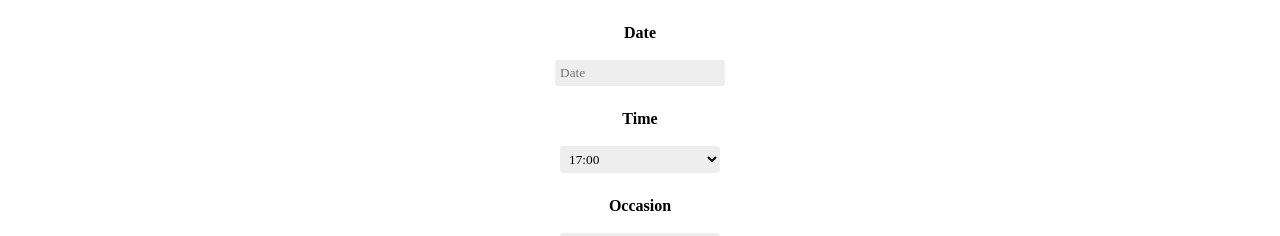
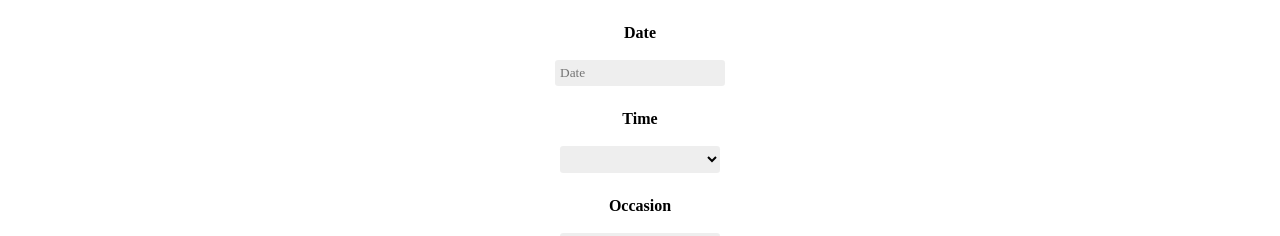
Before and after one commit to rafaellevis07/little-lemon-restaurant, a React (Create React App) app: page /reservations in a window 1280 px wide. Shown: the part 816-1052 px from the top of the page. Built offline with nearby package versions, Linux system fonts and the light colour scheme.

Commit message:
update: Add table booking state

```diff
--- a/src/components/pages/BookingPage.js
+++ b/src/components/pages/BookingPage.js
@@ -1,11 +1,20 @@
+import { useReducer } from "react";
 import Heading from "../sections/bookingPages/Heading";
 import BookingForm from "../sections/bookingPages/BookingForm";
 
 const BookingPage = () => {
+  const updateTimes = (date) => {
+    return date;
+  };
+
+  const initialize = [];
+
+  const [availableTimes, dispatch] = useReducer(updateTimes, initialize);
+
   return (
     <>
       <Heading />
-      <BookingForm />
+      <BookingForm availableTimes={availableTimes} updateTimes={dispatch} />
     </>
   );
 };
--- a/src/components/sections/bookingPages/BookingForm.js
+++ b/src/components/sections/bookingPages/BookingForm.js
@@ -1,16 +1,30 @@
 import { useState } from "react";
 
-const BookingForm = () => {
+const BookingForm = (props) => {
   const [fName, setFName] = useState("");
   const [lName, setLName] = useState("");
   const [email, setEmail] = useState("");
   const [phone, setPhone] = useState("");
   const [guest, setGuest] = useState(1);
   const [date, setDate] = useState("");
-  const [availableTimes, setAvailableTimes] = useState("");
   const [occasion, setOccasion] = useState("");
   const [preference, setPreference] = useState("");
   const [comments, setComments] = useState("");
+
+  const [finalTime, setFinalTime] = useState(
+    props.availableTimes.map((times) => <option>{times}</option>)
+  );
+
+  const handleDateChange = (e) => {
+    setDate(e.target.value);
+
+    var stringify = e.target.value;
+    const date = new Date(stringify);
+
+    props.updateTimes(date);
+
+    setFinalTime(props.availableTimes.map((times) => <option>{times}</option>));
+  };
 
   return (
     <form className="reservation-form">
@@ -100,25 +114,15 @@ const BookingForm = () => {
           minLength={2}
           maxLength={100}
           value={date}
-          onChange={(e) => setDate(e.target.value)}
+          onChange={handleDateChange}
         />
       </div>
 
       <div>
         <label htmlFor="res-time">Time </label>
         <br />
-        <select
-          id="res-time"
-          required
-          value={availableTimes}
-          onChange={(e) => setAvailableTimes(e.target.value)}
-        >
-          <option>17:00</option>
-          <option>18:00</option>
-          <option>19:00</option>
-          <option>20:00</option>
-          <option>21:00</option>
-          <option>22:00</option>
+        <select id="res-time" required>
+          {finalTime}
         </select>
       </div>
 
```
